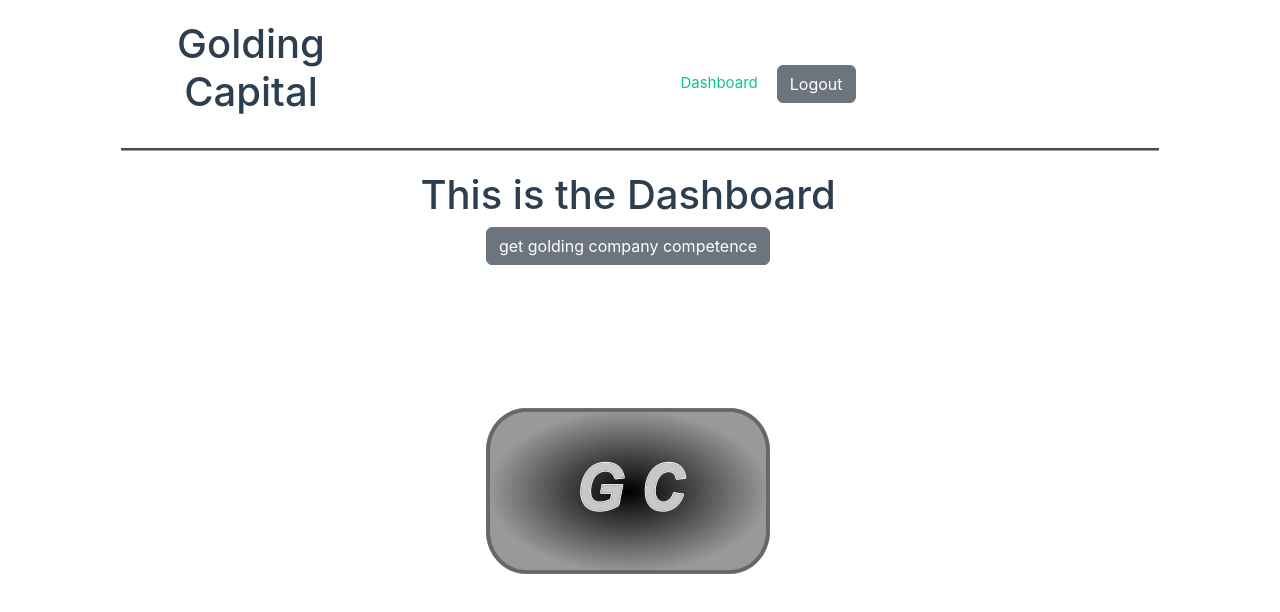
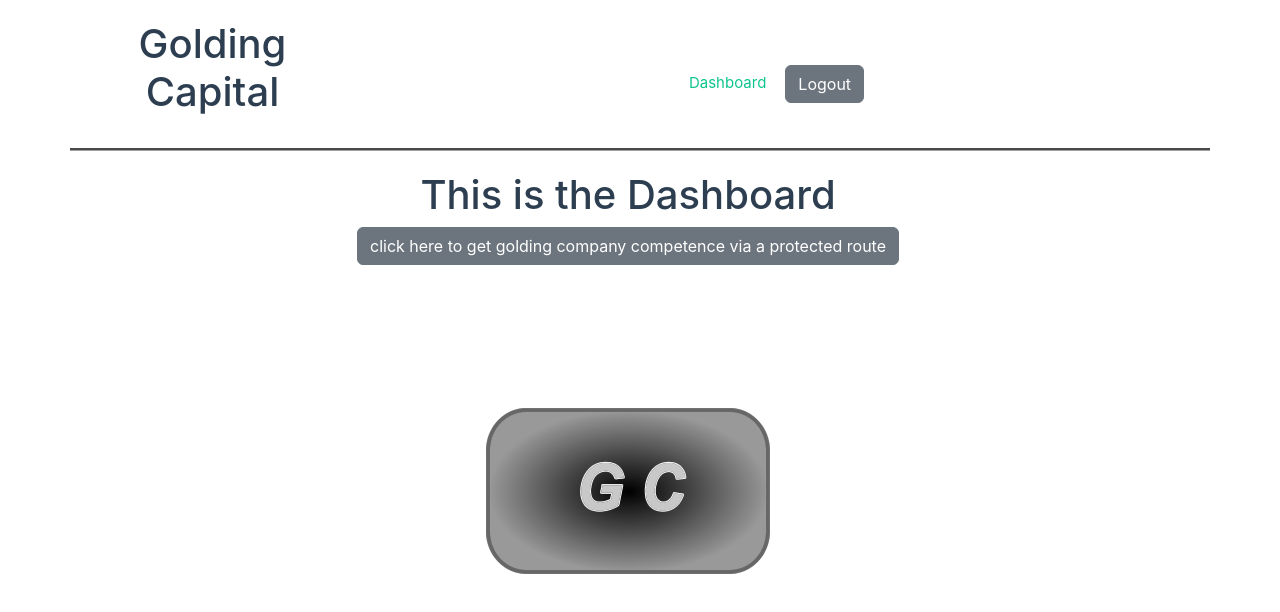
Before and after one commit to tacheons/golding_frontend, a Vue app: page /dashboard in a window 1280 px wide. Shown: the top 612 px of the page. Built offline with nearby package versions, Linux system fonts and the light colour scheme; sample sign-in values are in the browser's storage.

Commit message:
Change the title of protected route button in the dashboard

```diff
--- a/src/views/DashboardView.vue
+++ b/src/views/DashboardView.vue
@@ -78,7 +78,7 @@ const fetchCompanyCompetence = async () => {
         <div class="dashboard" v-if="user">
           <h1>This is the Dashboard</h1>
           <button class="btn btn-secondary" @click="fetchCompanyCompetence">
-            get golding company competence
+            click here to get golding company competence via a protected route
           </button>
           <p>{{ competencies }}</p>
         </div>
```
